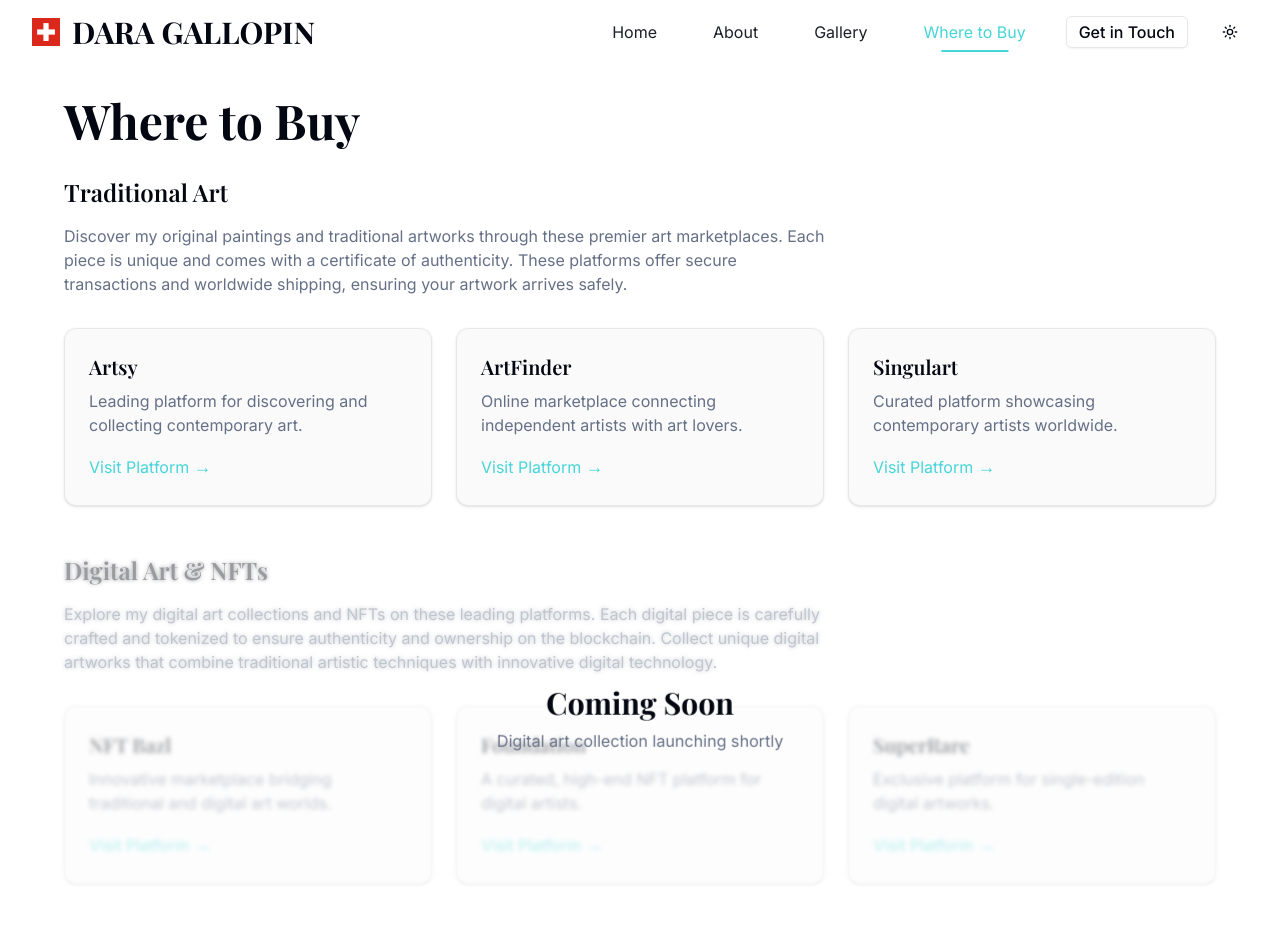
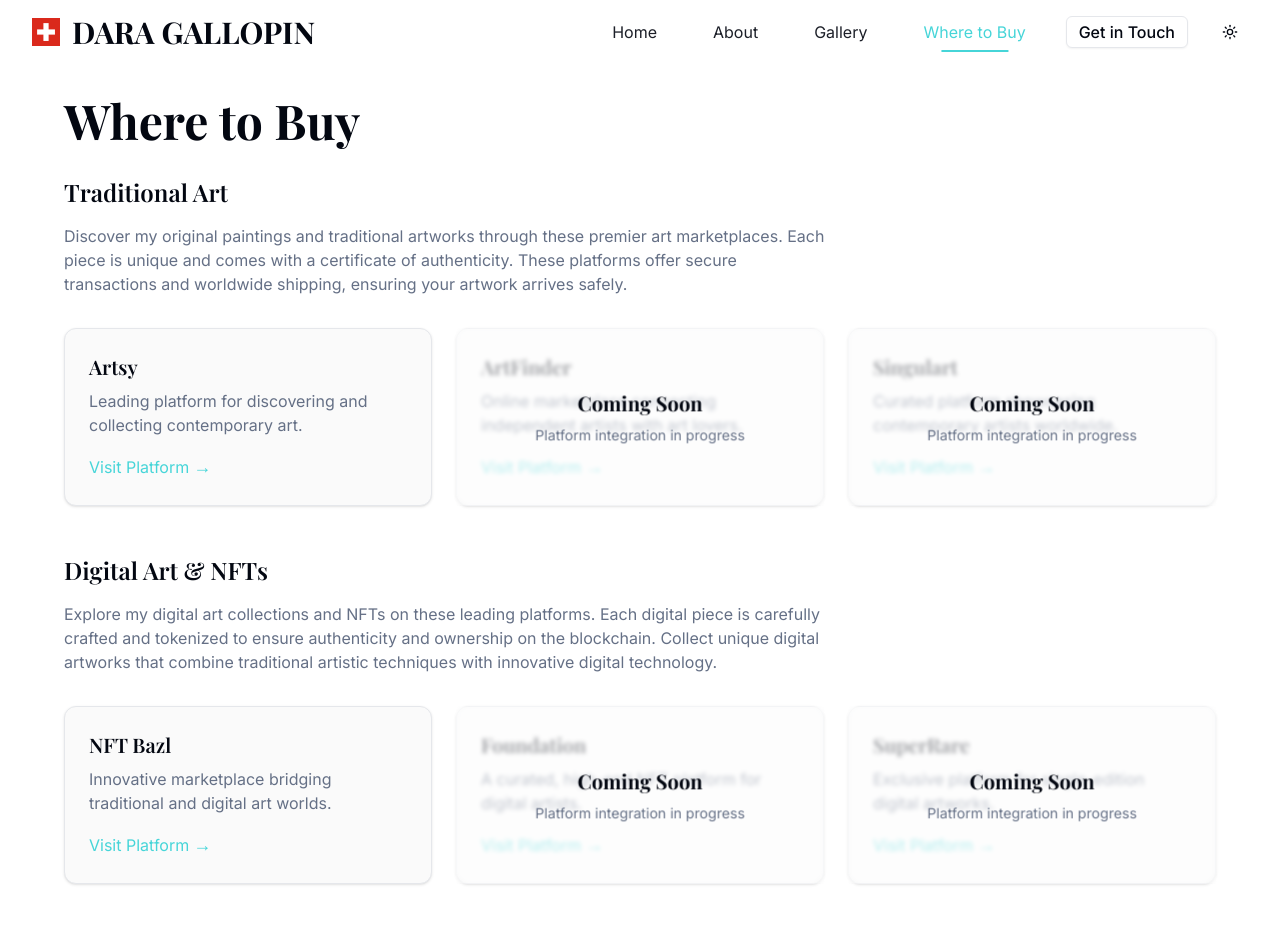
Before and after one commit to caa1982/DaraGallopin, a Next.js app: page /buy in a window 1280 px wide. Shown: the top 952 px of the page. Built offline with nearby package versions, Linux system fonts and the light colour scheme; a web font is replaced by a local one.

Commit message:
updated where to Buy

```diff
--- a/src/app/buy/page.tsx
+++ b/src/app/buy/page.tsx
@@ -7,37 +7,43 @@
     name: "Artsy",
     description: "Leading platform for discovering and collecting contemporary art.",
     url: "https://www.artsy.net/artist/dara-gallopin",
-    type: "traditional"
+    type: "traditional",
+    live: true
   },
   {
     name: "ArtFinder",
     description: "Online marketplace connecting independent artists with art lovers.",
     url: "https://www.artfinder.com/",
-    type: "traditional"
+    type: "traditional",
+    live: false
   },
   {
     name: "Singulart",
     description: "Curated platform showcasing contemporary artists worldwide.",
     url: "https://www.singulart.com/",
-    type: "traditional"
+    type: "traditional",
+    live: false
   },
   {
     name: "NFT Bazl",
     description: "Innovative marketplace bridging traditional and digital art worlds.",
     url: "https://market.nftbazl.com/Dara-Gallopin",
-    type: "digital"
+    type: "digital",
+    live: true
   },
   {
     name: "Foundation",
     description: "A curated, high-end NFT platform for digital artists.",
     url: "https://foundation.app/",
-    type: "digital"
+    type: "digital",
+    live: false
   },
   {
     name: "SuperRare",
     description: "Exclusive platform for single-edition digital artworks.",
     url: "https://superrare.com/",
-    type: "digital"
+    type: "digital",
+    live: false
   }
 ]
 
@@ -57,33 +63,34 @@
           {marketplaces
             .filter(market => market.type === "traditional")
             .map((market, index) => (
-              <Card key={market.name} className={`p-4 sm:p-6 hover:shadow-lg transition-shadow duration-300 dark:shadow-white/5 dark:hover:shadow-white/10 animate__animated animate__fadeIn animate__delay-${index}s`}>
+              <Card key={market.name} className="relative">
+                {!market.live && (
+                  <div className="absolute inset-0 bg-background/60 backdrop-blur-[2px] z-10 flex items-center justify-center animate__animated animate__pulse animate__infinite animate__slower">
+                    <div className="text-center px-4">
+                      <h3 className="text-xl font-bold mb-2">Coming Soon</h3>
+                      <p className="text-sm text-muted-foreground">Platform integration in progress</p>
+                    </div>
+                  </div>
+                )}
+                <div className={`p-4 sm:p-6 hover:shadow-lg transition-shadow duration-300 dark:shadow-white/5 dark:hover:shadow-white/10 animate__animated animate__fadeIn animate__delay-${index}s`}>
                   <h3 className="text-lg sm:text-xl font-semibold mb-2">{market.name}</h3>
                   <p className="text-sm sm:text-base text-muted-foreground mb-4">{market.description}</p>
                   <Link
                     href={market.url}
                     target="_blank"
                     rel="noopener noreferrer"
-                  className="text-accent hover:text-accent/80 hover:underline transition-colors inline-flex items-center gap-1"
+                    className={`text-accent hover:text-accent/80 hover:underline transition-colors inline-flex items-center gap-1 ${!market.live ? 'pointer-events-none' : ''}`}
                   >
                     Visit Platform
                     <span className="text-lg" aria-hidden="true">→</span>
                   </Link>
+                </div>
               </Card>
             ))}
         </div>
       </section>
 
       <section className="animate__animated animate__fadeInUp animate__delay-1s">
-        <div className="relative">
-          {/* Coming Soon Overlay */}
-          <div className="absolute inset-0 bg-background/60 backdrop-blur-[2px] z-10 flex items-center justify-center animate__animated animate__pulse animate__infinite animate__slower">
-            <div className="text-center px-4">
-              <h3 className="text-2xl sm:text-3xl font-bold mb-2">Coming Soon</h3>
-              <p className="text-sm sm:text-base text-muted-foreground">Digital art collection launching shortly</p>
-            </div>
-          </div>
-
         <h2 className="text-xl sm:text-2xl font-semibold mb-3 sm:mb-4">Digital Art & NFTs</h2>
         <p className="text-sm sm:text-base text-muted-foreground mb-6 sm:mb-8 max-w-3xl">
           Explore my digital art collections and NFTs on these leading platforms.
@@ -96,21 +103,30 @@
           {marketplaces
             .filter(market => market.type === "digital")
             .map((market, index) => (
-                <Card key={market.name} className={`p-4 sm:p-6 hover:shadow-lg transition-shadow duration-300 dark:shadow-white/5 dark:hover:shadow-white/10 animate__animated animate__fadeIn animate__delay-${index + 2}s`}>
+              <Card key={market.name} className="relative">
+                {!market.live && (
+                  <div className="absolute inset-0 bg-background/60 backdrop-blur-[2px] z-10 flex items-center justify-center animate__animated animate__pulse animate__infinite animate__slower">
+                    <div className="text-center px-4">
+                      <h3 className="text-xl font-bold mb-2">Coming Soon</h3>
+                      <p className="text-sm text-muted-foreground">Platform integration in progress</p>
+                    </div>
+                  </div>
+                )}
+                <div className={`p-4 sm:p-6 hover:shadow-lg transition-shadow duration-300 dark:shadow-white/5 dark:hover:shadow-white/10 animate__animated animate__fadeIn animate__delay-${index + 2}s`}>
                   <h3 className="text-lg sm:text-xl font-semibold mb-2">{market.name}</h3>
                   <p className="text-sm sm:text-base text-muted-foreground mb-4">{market.description}</p>
                   <Link
                     href={market.url}
                     target="_blank"
                     rel="noopener noreferrer"
-                    className="text-accent hover:text-accent/80 hover:underline transition-colors inline-flex items-center gap-1 pointer-events-none"
+                    className={`text-accent hover:text-accent/80 hover:underline transition-colors inline-flex items-center gap-1 ${!market.live ? 'pointer-events-none' : ''}`}
                   >
                     Visit Platform
                     <span className="text-lg" aria-hidden="true">→</span>
                   </Link>
+                </div>
               </Card>
             ))}
-          </div>
         </div>
       </section>
     </main>
```
Lines whose indentation alone changed are shown as unchanged.
